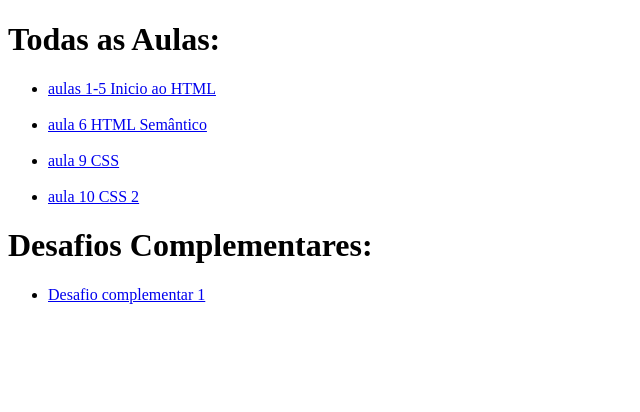
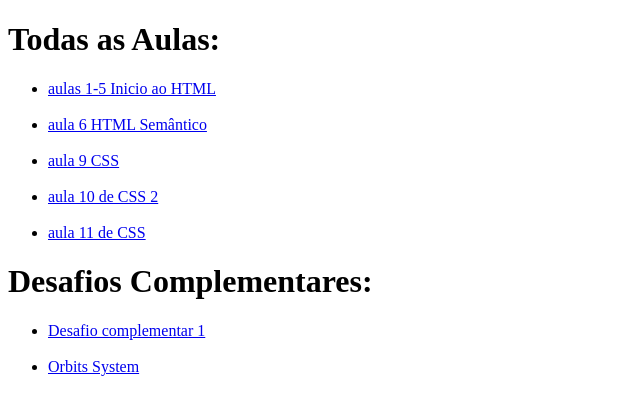
Before and after one commit to Kaue1609/pokedex-2.0, a plain HTML site: page index.html in a window 1280 px wide. Shown: the whole page, without its empty margins (0-640 px from the left). Drawn offline with Linux system fonts and the light colour scheme.

Commit message:
adiçao de links

```diff
--- a/index.html
+++ b/index.html
@@ -20,13 +20,17 @@
         <br>
         <li><a href="aulas/aula9.html">aula 9 CSS</a></li>
         <br>
-        <li><a href="aulas/aula10.html">aula 10 CSS 2</a></li>
+        <li><a href="aulas/aula10.html">aula 10 de CSS 2</a></li>
+        <br>
+        <li><a href="aulas/aula11.html">aula 11 de CSS</a></li>
     </ul>
 
     <h1><b>Desafios Complementares:</b></h1>
 
     <ul>
         <li><a href="aulas/desafio1.html">Desafio complementar 1</a></li>
+        <br>
+        <li><a href="aulas/sistemasolar.html">Orbits System</a></li>
     </ul>
 
 </body>
```
